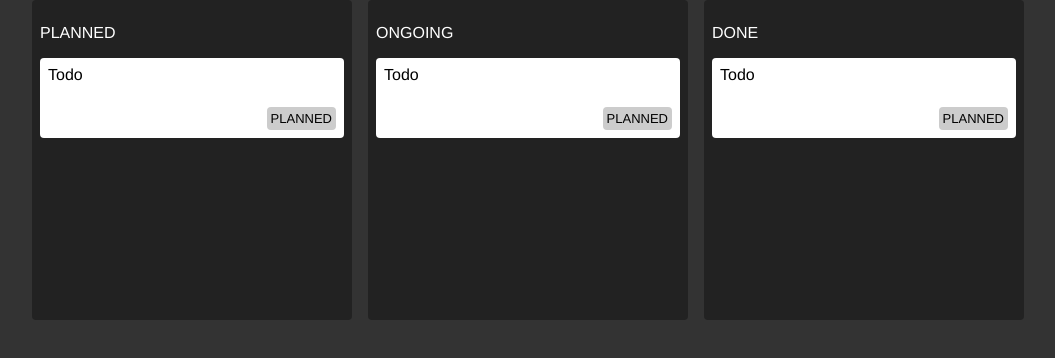
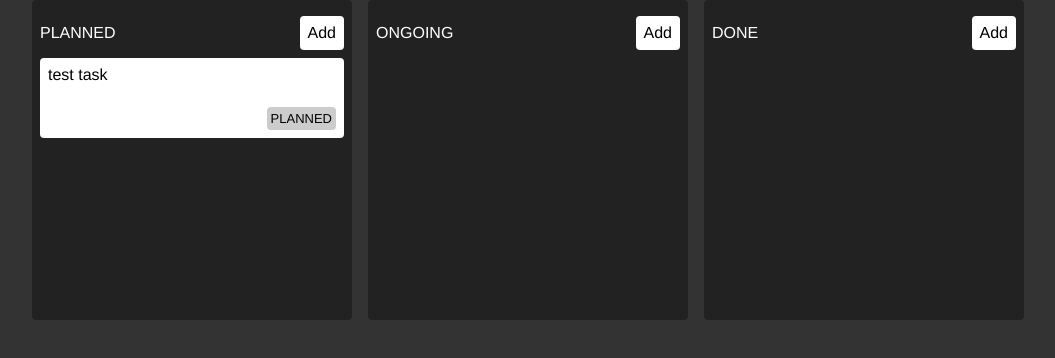
Before and after one commit to MaksymBeliever/Task-manager, a React (Vite) app: page / in a window 1280 px wide. Shown: the top 358 px of the page, without its empty margins (112-1167 px from the left). Built offline with nearby package versions, Linux system fonts and the light colour scheme.

Commit message:
Was implemented ability to add new tasks

```diff
--- a/src/components/Column.css
+++ b/src/components/Column.css
@@ -8,3 +8,48 @@
     border-radius: 4px;
     padding: 0.5rem;
 }
+
+.titleWrapper {
+    display: flex;
+    justify-content: space-between;
+    align-items: center;
+}
+
+.titleWrapper button {
+    all: unset;
+    color: black;
+    background-color: white;
+    padding: 0.5rem;
+    border-radius: 4px;
+    height: fit-content;
+    cursor: pointer;
+}
+
+.titleWrapper button:hover {
+    background-color: var(--COLOR-GRAY-LIGHT);
+}
+
+.Modal {
+    position: absolute;
+    background-color: rgba(0,0,0,0.3);
+    width: 100%;
+    height: 100%;
+    top: 0;
+    left: 0;
+}
+
+.modalContent {
+    display: flex;
+    justify-content: center;
+    align-items: center;
+    background-color: white;
+    position: absolute;
+    z-index: 1;
+    padding: 1rem;
+    height: 5rem;
+    width: 20rem;
+    border-radius: 4px;
+    top: 50%;
+    left: 50%;
+    transform: translate(-50%);
+}
--- a/src/components/Column.jsx
+++ b/src/components/Column.jsx
@@ -1,11 +1,44 @@
 import "./Column.css";
 import Task from "./Task";
+import { useStore } from "../store.js";
+import { useState } from "react";
 
  export default function Column({ state }) {
+   const [text, setText] = useState('');
+   const [open, setOpen] = useState(false);
+
+   const tasks = useStore(
+       store => store.tasks.filter((task) => task.state === state)
+   );
+
+   const addTask = useStore((store) => store.addTask);
+
     return (
         <div className="column">
-            <p>{state}</p>
-            <Task title="Todo" />
+            <div className="titleWrapper">
+                <p>{state}</p>
+                <button
+                    onClick={() => setOpen(true)}
+                >
+                    Add
+                </button>
+            </div>
+            {tasks.map((task) => <Task title={task.title} key={task.title} />)}
+            {open && (
+                <div className="Modal">
+                    <div className="modalContent">
+                        <input
+                            onChange={(e) => setText(e.target.value)}
+                            value={text}
+                        />
+                        <button onClick={() => {
+                            addTask(text, state);
+                            setText('');
+                            setOpen(false);
+                        }}>Submit</button>
+                    </div>
+                </div>
+            )}
         </div>
     );
  }
--- a/src/components/Task.css
+++ b/src/components/Task.css
@@ -7,6 +7,7 @@
     min-height: 5rem;
     color: black;
     padding: 0.5rem;
+    margin-bottom: 0.5rem;
 }
 
 .bottomWrapper {
--- a/src/components/Task.jsx
+++ b/src/components/Task.jsx
@@ -1,15 +1,18 @@
 import "./Task.css";
 import classNames from "classnames";
-
-const STATUS = 'PLANNED';
+import { useStore } from "../store.js";
 
 export default function Task({ title }) {
+    const task = useStore((store) =>
+        store.tasks.find((task) => task.title === title)
+    );
+
     return (
         <div className="task">
-            <div>{title}</div>
+            <div>{task.title}</div>
             <div className="bottomWrapper">
                 <div></div>
-                <div className={classNames("status", STATUS)}>{STATUS}</div>
+                <div className={classNames("status", task.state)}>{task.state}</div>
             </div>
         </div>
     );
--- /dev/null
+++ b/src/store.js
@@ -0,0 +1,14 @@
+import { create } from "zustand";
+
+const store = (set) => ({
+    tasks: [
+        {
+            title: 'test task',
+            state: 'PLANNED'
+        }
+    ],
+    addTask: (title, state) =>
+        set((store) => ({ tasks: [...store.tasks, { title, state }] })),
+});
+
+export const useStore = create(store);
```
